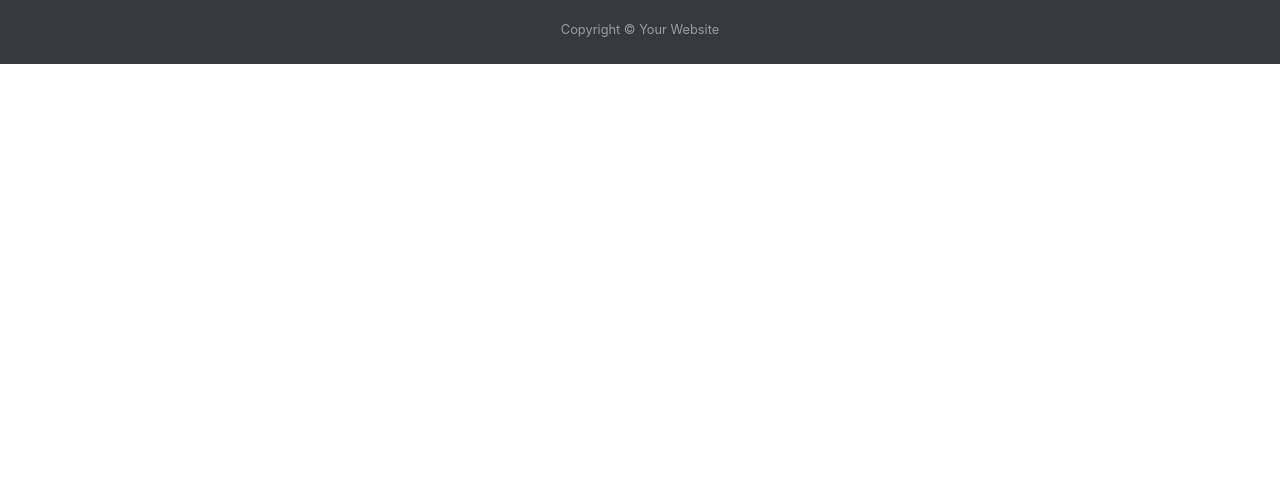
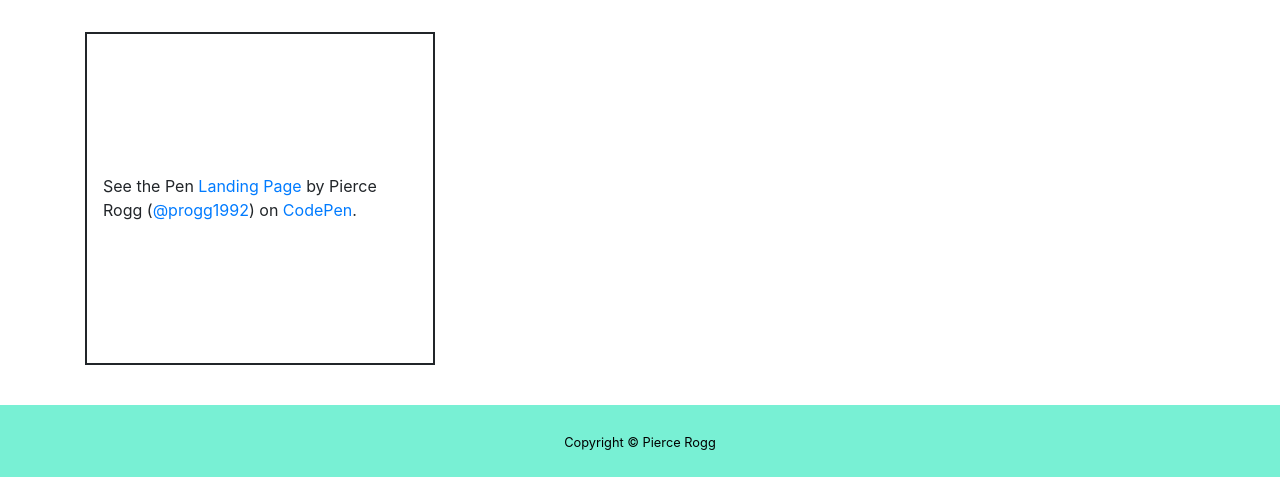
Before and after one commit to progg1992/personalPortfolio, a plain HTML site: page portfolio.html in a window 1280 px wide. Shown: the part 568-1045 px from the top of the page. Before the commit the page ends 800 px from the top, so only its background shows below. Drawn offline with nearby package versions, Linux system fonts and the light colour scheme; a script that the page names is missing.

Commit message:
Styled Footer

```diff
--- a/Assets/style.css
+++ b/Assets/style.css
@@ -1,4 +1,4 @@
-/*body footer {
+/*body {
     background-color: #41A38C;
 }*/
 
@@ -35,3 +35,8 @@
     text-align: center;
     font-weight: bold;
 }
+
+.footer-style {
+    background-color: #78F0D4;
+    color: #000000;
+}
--- a/portfolio.html
+++ b/portfolio.html
@@ -3,11 +3,10 @@
 <html lang="en">
 
   <header>
-  <title>Pierce Rogg</title>
+    <title>Portfolio</title>
     <link rel="stylesheet" href="https://stackpath.bootstrapcdn.com/bootstrap/4.5.2/css/bootstrap.min.css" integrity="sha384-JcKb8q3iqJ61gNV9KGb8thSsNjpSL0n8PARn9HuZOnIxN0hoP+VmmDGMN5t9UJ0Z" crossorigin="anonymous">
     <link rel="stylesheet" href=Assets\style.css>
     <meta name="viewport" content="width=device-width, initial-scale=1, shrink-to-fit=no">
-  <meta name="name" content="Pierce T. Rogg">
   </header>
 
   <body>
@@ -46,11 +45,18 @@
     <br>
 
     <h1 class="text-style">My Projects</h1>
+
+    <br>
+
     <!--Grid System-->
     <section class="container">
       <article class="row">
           <div class="col-md-4">
-
+            <p class="codepen" data-height="333" data-theme-id="light" data-default-tab="html" data-user="progg1992" data-slug-hash="zYqJmQo" style="height: 333px; box-sizing: border-box; display: flex; align-items: center; justify-content: center; border: 2px solid; margin: 1em 0; padding: 1em;" data-pen-title="Landing Page">
+              <span>See the Pen <a href="https://codepen.io/progg1992/pen/zYqJmQo">
+              Landing Page</a> by Pierce Rogg (<a href="https://codepen.io/progg1992">@progg1992</a>)
+              on <a href="https://codepen.io">CodePen</a>.</span>
+            </p>
           </div>
 
           <div class="col-md-4">
@@ -64,17 +70,18 @@
 
     </section>
 
-  <footer id="sticky-footer" class="py-4 bg-dark text-white-50">
+    <br>
+
+    <footer id="sticky-footer" class="py-4 footer-style">
       <div class="container text-center">
-      <small>Copyright &copy; Your Website</small>
+        <small>Copyright &copy; Pierce Rogg</small>
       </div>
     </footer>
 
     <script src="https://code.jquery.com/jquery-3.5.1.slim.min.js" integrity="sha384-DfXdz2htPH0lsSSs5nCTpuj/zy4C+OGpamoFVy38MVBnE+IbbVYUew+OrCXaRkfj" crossorigin="anonymous"></script>
     <script src="https://cdn.jsdelivr.net/npm/popper.js@1.16.1/dist/umd/popper.min.js" integrity="sha384-9/reFTGAW83EW2RDu2S0VKaIzap3H66lZH81PoYlFhbGU+6BZp6G7niu735Sk7lN" crossorigin="anonymous"></script>
     <script src="https://stackpath.bootstrapcdn.com/bootstrap/4.5.2/js/bootstrap.min.js" integrity="sha384-B4gt1jrGC7Jh4AgTPSdUtOBvfO8shuf57BaghqFfPlYxofvL8/KUEfYiJOMMV+rV" crossorigin="anonymous"></script>
+    <script async src="https://static.codepen.io/assets/embed/ei.js"></script>
   </body>
 
-
-
 </html>
```
Also changed, not shown: contact.html (+3 -3 lines), index.html (+2 -3 lines). Lines whose indentation alone changed are shown as unchanged.
